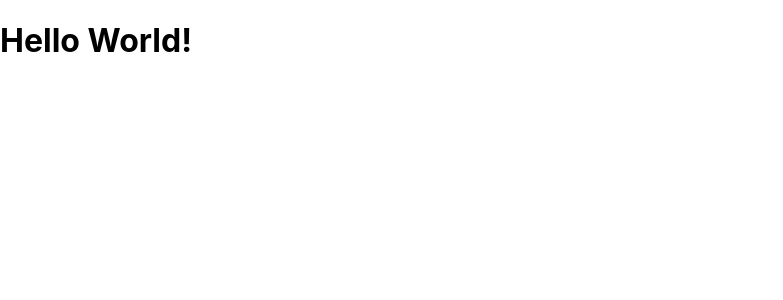
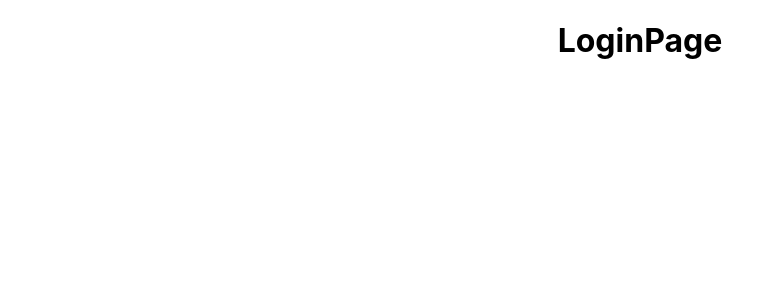
Before and after one commit to sriramkora/mood.list, a React (Create React App) app in the folder moodlist/: page / in a window 1280 px wide. Shown: the top 300 px of the page, without its empty margins (0-783 px from the left). Built offline with nearby package versions, Linux system fonts and the light colour scheme.

Commit message:
created routing

```diff
--- a/moodlist/src/App.js
+++ b/moodlist/src/App.js
@@ -1,29 +1,24 @@
+import { BrowserRouter as Router, Routes, Route } from "react-router-dom";
+import HomePage from "./Pages/HomePage.jsx";
+import LoginPage from "./Pages/LoginPage.jsx";
+import ResultPage from "./Pages/ResultPage.jsx";
+import AccountPage from "./Pages/AccountPage.jsx";
 import logo from "./logo.svg";
 import "./App.css";
-import LoginPage from "./Components/LoginPage.jsx";
 
 function App() {
   return (
-    <div className="LoginPage">
-      <LoginPage />
+    <div className="App">
+      <Router>
+        <Routes>
+          <Route path="/" element={<LoginPage />}></Route>
+          <Route path="/home" element={<HomePage />}></Route>
+          <Route path="/result" element={<ResultPage />}></Route>
+          <Route path="/account" element={<AccountPage />}></Route>
+        </Routes>
+      </Router>
     </div>
-    // <div className="App">
-    //   <header className="App-header">
-    //     <img src={logo} className="App-logo" alt="logo" />
-    //     <p>
-    //       Hello world
-    //     </p>
-    //     <a
-    //       className="App-link"
-    //       href="https://reactjs.org"
-    //       target="_blank"
-    //       rel="noopener noreferrer"
-    //     >
-    //       Learn React
-    //     </a>
-    //   </header>
-    // </div>
-  );
+  )
 }
 
 export default App;
--- a/moodlist/src/Components/LoginPage.jsx
+++ /dev/null
@@ -1,5 +0,0 @@
-export default function LoginPage() {
-    return (
-        <h1>Hello World!</h1>
-    )
-}
--- /dev/null
+++ b/moodlist/src/Pages/AccountPage.jsx
@@ -0,0 +1,6 @@
+export default function AccountPage() {
+
+    return(
+        <h1>Account</h1>
+    )
+}
--- /dev/null
+++ b/moodlist/src/Pages/HomePage.jsx
@@ -0,0 +1,6 @@
+export default function HomePage() {
+
+    return(
+        <h1>HomePage</h1>
+    )
+}
--- /dev/null
+++ b/moodlist/src/Pages/LoginPage.jsx
@@ -0,0 +1,3 @@
+export default function LoginPage() {
+  return <h1>LoginPage</h1>;
+}
--- /dev/null
+++ b/moodlist/src/Pages/ResultPage.jsx
@@ -0,0 +1,3 @@
+export default function ResultPage() {
+  return <h1>ResultPage</h1>;
+}
```
